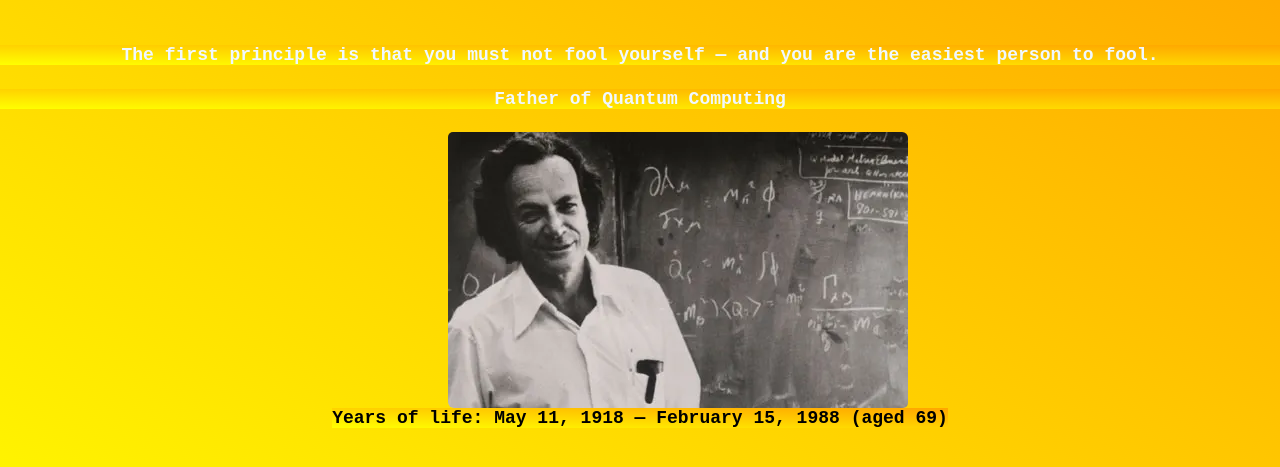
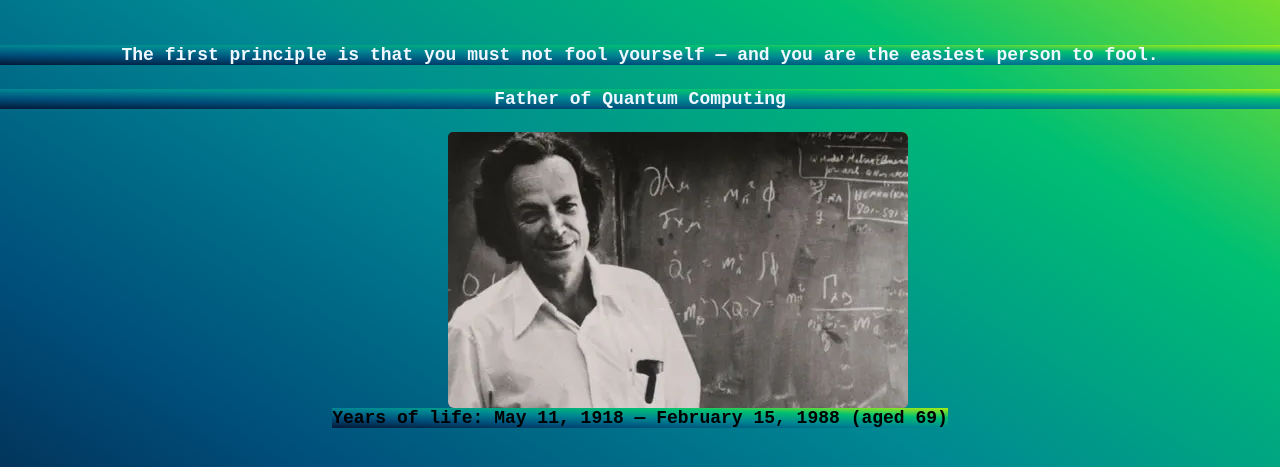
Before and after one commit to Sedulousprem/OIBGRIP-Level2Task2, a plain HTML site: page index.html in a window 1280 px wide. Shown: the part 178-645 px from the top of the page. Drawn offline with Linux system fonts and the light colour scheme.

Commit message:
Update style.css

```diff
--- a/style.css
+++ b/style.css
@@ -2,7 +2,8 @@
     font-family:'Courier New', Courier, monospace;
     font-size: large;
     color: #000;
-    background-image: linear-gradient(to top right,yellow,orange);
+    background-image: linear-gradient(to right top, #051937, #004d7a, #008793, #00bf72, #a8eb12);
+
 
 }
 h1{
```
